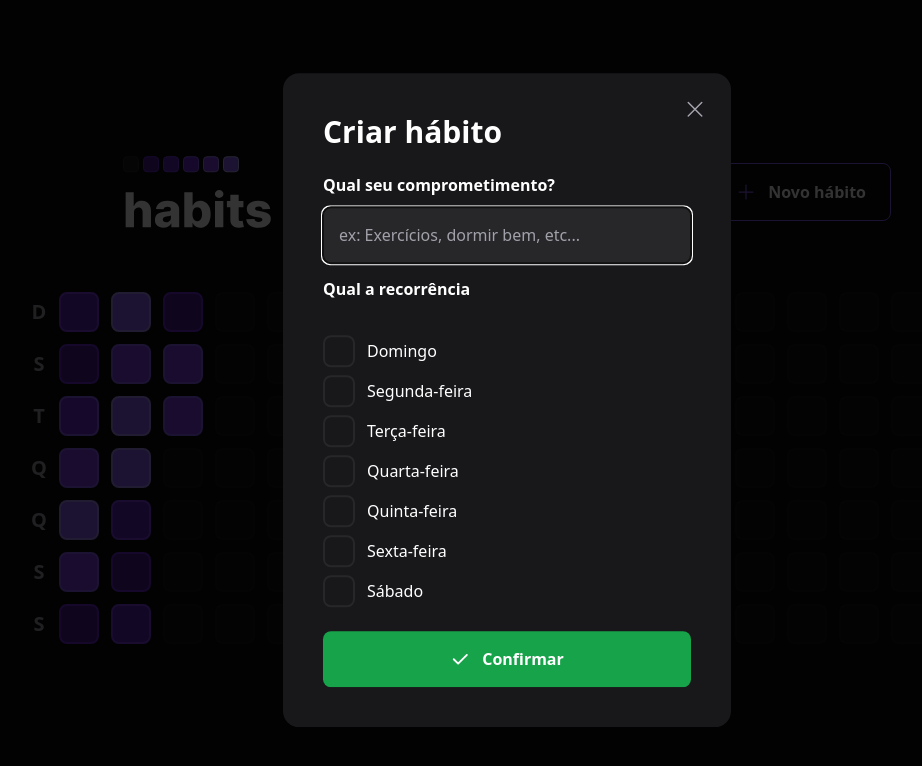
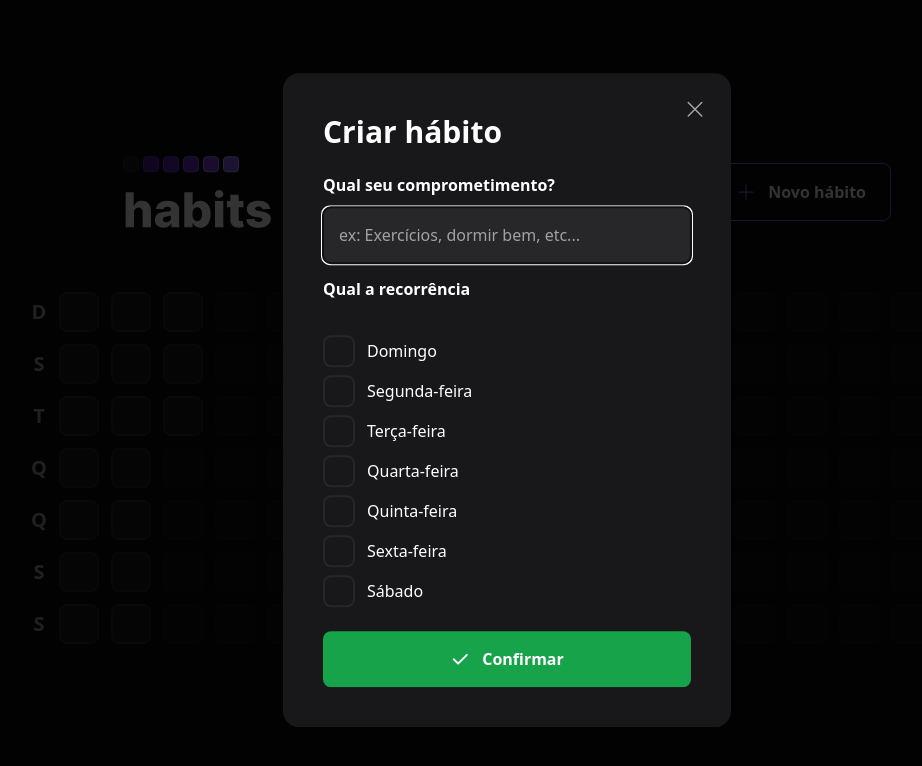
Before and after one commit to leokazuyukinagatani/nlw-setup-web, a React (Vite) app: page / in a window 1280 px wide. Both pictures are taken after a click on the button "Novo hábito". Shown: the top 766 px of the page, without its empty margins (133-1055 px from the left). Built offline with nearby package versions, Linux system fonts and the light colour scheme; no server answers.

Commit message:
feat: integration new habit and summary

```diff
--- a/src/components/NewHabitForm.tsx
+++ b/src/components/NewHabitForm.tsx
@@ -1,6 +1,7 @@
 import { Check } from 'phosphor-react'
 import * as Checkbox from '@radix-ui/react-checkbox'
 import { FormEvent, useState } from 'react'
+import { api } from '../lib/api'
 
 const availableWeekDays = [
   'Domingo',
@@ -13,25 +14,44 @@ const availableWeekDays = [
 ]
 
 export function NewHabitForm() {
-  const[title,setTitle] = useState('')
-  const[weekDays,setWeekDays] = useState<number[]>([])
-  function createNewHabit(event: FormEvent) {
+  const [title, setTitle] = useState('')
+  const [weekDays, setWeekDays] = useState<number[]>([])
+  async function createNewHabit(event: FormEvent) {
     event.preventDefault()
     console.log(weekDays)
+    if (!title || weekDays.length === 0) {
+      return
+    }
+    await api.post('habits', {
+      title,
+      weekDays,
+    })
+    clearInputs()
+
+    alert('Hábito criado com sucesso')
   }
 
+  function clearInputs() {
+    setTitle('')
+    setWeekDays([])
+  }
+
+
   function handleToggleWeekDay(weekDay: number) {
-    if(weekDays.includes(weekDay)){
-      const weekDaysWithRemovedOne = weekDays.filter(day => day !== weekDay)
+    if (weekDays.includes(weekDay)) {
+      const weekDaysWithRemovedOne = weekDays.filter((day) => day !== weekDay)
       setWeekDays(weekDaysWithRemovedOne)
     } else {
       const weekDaysWithAddedOne = [...weekDays, weekDay]
       setWeekDays(weekDaysWithAddedOne)
     }
-
   }
   return (
-    <form onSubmit={createNewHabit} className="w-full flex flex-col mt-6" action="">
+    <form
+      onSubmit={createNewHabit}
+      className="w-full flex flex-col mt-6"
+      action=""
+    >
       <label htmlFor="title" className="font-semibold leading-tight">
         Qual seu comprometimento?
       </label>
@@ -41,8 +61,9 @@ export function NewHabitForm() {
         placeholder="ex: Exercícios, dormir bem, etc..."
         autoFocus
         className="p-4 rounded-lg mt-3 mb-4 bg-zinc-800 text-white placeholder:text-zinc-400"
-        onChange={event => setTitle(event.target.value)}
-     />
+        onChange={(event) => setTitle(event.target.value)}
+        value={title}
+      />
       <label htmlFor="" className="font-semibold leading-tight mb-6">
         Qual a recorrência
       </label>
@@ -53,7 +74,8 @@ export function NewHabitForm() {
             key={weekDay}
             className="flex items-center gap-3 group"
             onCheckedChange={() => handleToggleWeekDay(index)}
-            >
+            checked={weekDays.includes(index)}
+          >
             <div className="h-8 w-8 rounded-lg flex items-center justify-center bg-zinc-900 border-2 border-zinc-800 group-data-[state=checked]:bg-green-500 group-data-[state=checked]:border-green-500">
               <Checkbox.Indicator>
                 <Check size={20} className="text-white" />
--- a/src/components/SummaryTable.tsx
+++ b/src/components/SummaryTable.tsx
@@ -6,12 +6,22 @@ const summaryDates = generateDatesFromYearBeginning()
 const minimumSummaryDatesSize = 18 * 7
 
 import { api } from '../lib/api'
+import { useEffect, useState } from 'react'
+import dayjs from 'dayjs'
 const amountOfDaysToFill = minimumSummaryDatesSize - summaryDates.length
 
-console.log(summaryDates)
+type Summary = {
+  id: string
+  date: string
+  amount: number
+  completed: number
+}[]
 
 export function SummaryTable() {
-
+  const [summary, setSummary] = useState<Summary>([])
+  useEffect(() => {
+    api.get('/summary').then((response) => setSummary(response.data))
+  }, [])
   return (
     <div className="w-full flex">
       <div className="grid grid-rows-7 grid-flow-row gap-3">
@@ -29,7 +39,19 @@ export function SummaryTable() {
 
       <div className="grid grid-rows-7 grid-flow-col gap-3">
         {summaryDates.map((date) => {
-          return <HabitDay key={date.toString()} amount={5} completed={Math.random()*5} />
+          const dayInSummary = summary.find((day) => {
+            return dayjs(date).isSame(day.date, 'day')
+          })
+
+
+          return (
+            <HabitDay
+              key={date.toString()}
+              date={date}
+              amount={dayInSummary?.amount}
+              completed={dayInSummary?.completed}
+            />
+          )
         })}
 
         {amountOfDaysToFill > 0 &&
```
